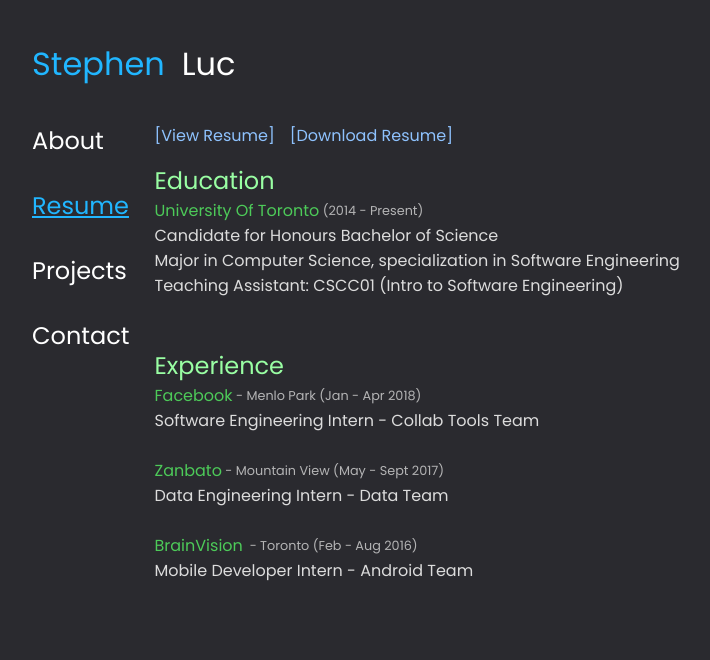
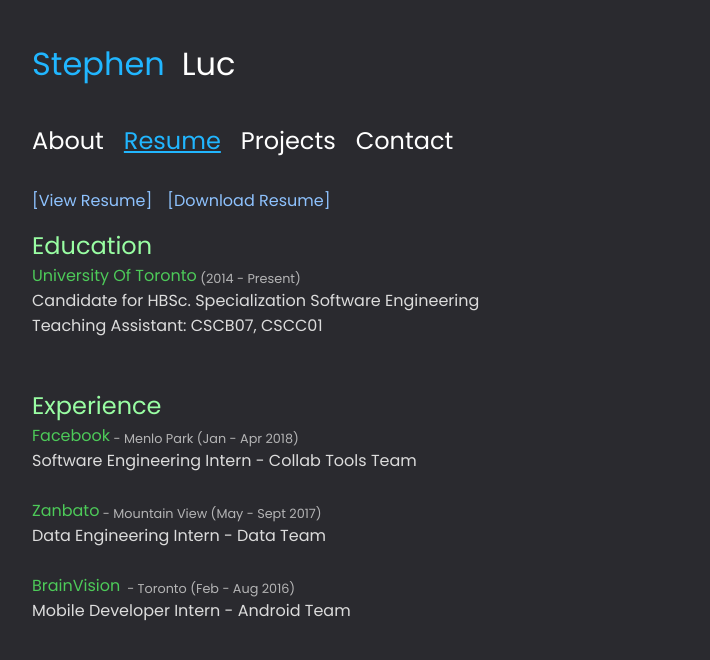
Before and after one commit to stephenluc/stephenluc.github.io, a Jekyll site: the page built from resume/index.html, in a window 1280 px wide. Shown: the top 660 px of the page, without its empty margins (8-718 px from the left). Built offline with Jekyll 4.4.1, drawn with Linux system fonts in a browser that asks for light colours.

Commit message:
fixed design

```diff
--- a/css/style.css
+++ b/css/style.css
@@ -50,7 +50,7 @@ p {
 
 .nav {
   display: flex;
-  flex-direction: column;
+  flex-direction: row;
   flex-wrap: wrap;
 }
 
@@ -62,6 +62,7 @@ p {
 }
 
 .nav-margin {
+  margin-right: 20px;
   margin-bottom: 20px;
 }
 
@@ -87,7 +88,7 @@ p {
 
 .container {
   display: flex;
-  flex-direction: row;
+  flex-direction: column;
   max-width: 800px;
 }
 
@@ -97,7 +98,6 @@ p {
   color: var(--content-color);
   font-size: 1em;
   padding-top: 5px;
-  padding-left: 25px;
 }
 
 .subtext {
@@ -113,7 +113,7 @@ p {
   display: flex;
   flex-direction: row;
   flex-wrap: wrap;
-  align-items: center;
+  align-items: flex-end;
 }
 
 .margin-bottom {
@@ -134,26 +134,12 @@ p {
     padding: 1em;
   }
 
-  .nav {
-    display: flex;
-    flex-direction: row;
-  }
-
   .nav-item {
     font-size: 1.15em;
   }
 
   .nav-margin {
     margin-right: 15px;
-  }
-
-  .container {
-    display: flex;
-    flex-direction: column;
-  }
-
-  .content {
-    padding-left: 0px;
   }
 }
 
--- a/resume/index.html
+++ b/resume/index.html
@@ -12,9 +12,8 @@ title: Resume
 		<span class="tertiary-text">University Of Toronto</span>
 		<span class="subtext">&nbsp;(2014 - Present)</span>
 	</div>
-	<span>Candidate for Honours Bachelor of Science</span>
-	<span>Major in Computer Science, specialization in Software Engineering</span>
-	<span>Teaching Assistant: CSCC01 (Intro to Software Engineering)</span>
+	<span>Candidate for HBSc. Specialization Software Engineering</span>
+	<span>Teaching Assistant: CSCB07, CSCC01</span>
 	<br><br>
 	<h1>Experience</h1>
 	<div class="row">
```
Also changed, not shown: 1 other file.
